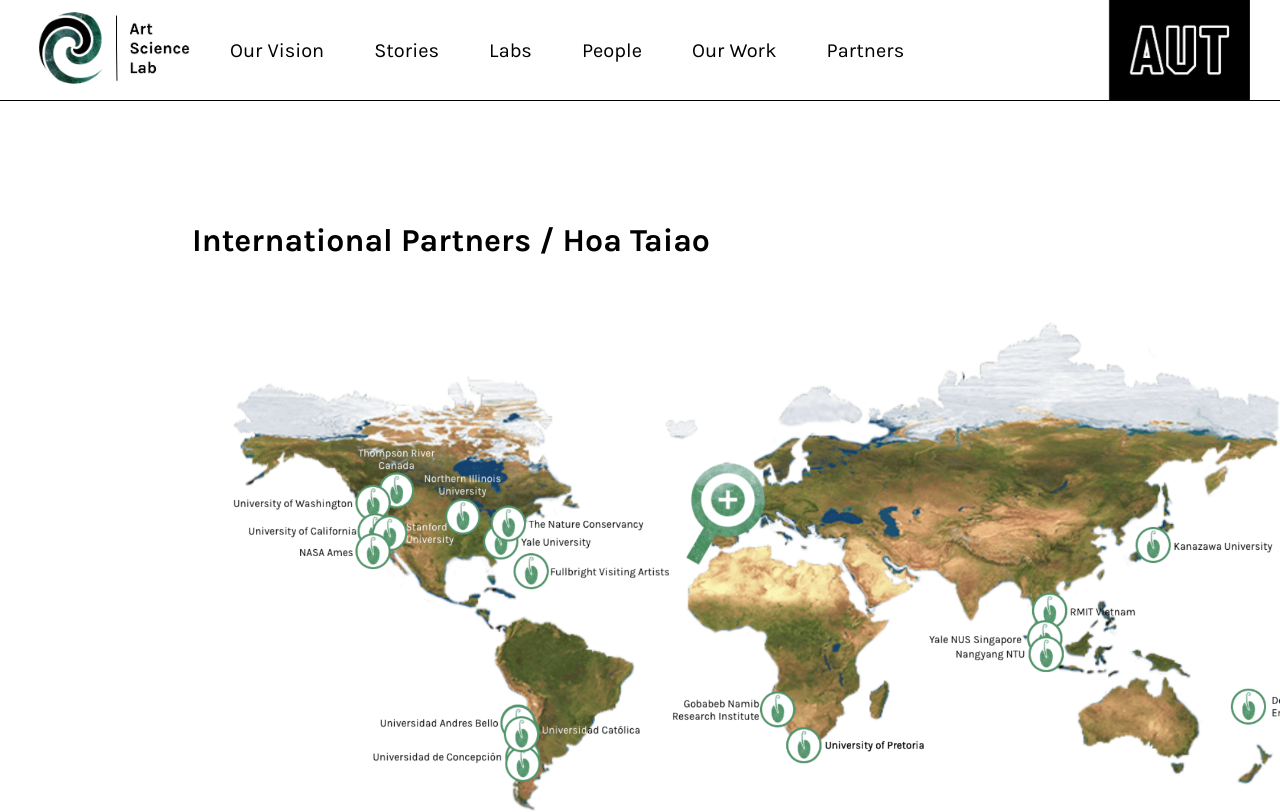
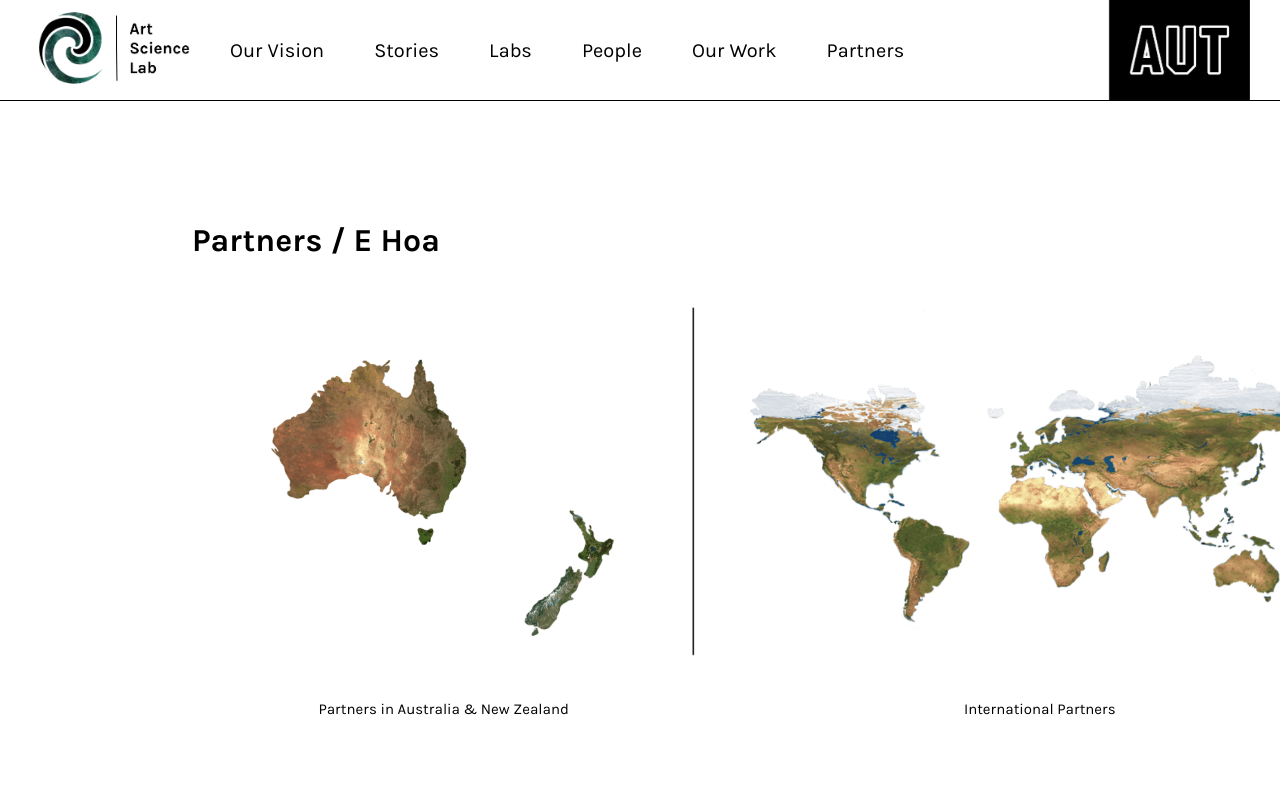
Before and after one commit to rdferrari/asl-react, a React (Create React App) app: page /#/partners in a window 1280 px wide. Shown: the top 812 px of the page. Built offline with nearby package versions, Linux system fonts and the light colour scheme.

Commit message:
World map details working

```diff
--- a/src/components/Partners.jsx
+++ b/src/components/Partners.jsx
@@ -7,8 +7,26 @@
   }
 
   toogleEurope = () => {
+    const { europe } = this.state;
+
     this.setState({
-      europe: !this.state.europe
+      europe: !europe
+    });
+  };
+
+  toogleWorld = () => {
+    const { world } = this.state;
+
+    this.setState({
+      world: !world
+    });
+  };
+
+  toogleOceania = () => {
+    const { oceania } = this.state;
+
+    this.setState({
+      oceania: oceania
     });
   };
 
@@ -17,11 +35,12 @@
       <div className="partners-container">
         <div className="content-container-black">
           <header>
-            <h1>Our Work / Mahi</h1>
+            <h1>Partners / E Hoa</h1>
           </header>
           <div className="partners-maps-container">
             <div>
               <img
+                onClick={this.toogleOceania}
                 className="partners-map-image"
                 src="/images/maps/au-nz.png"
               />
@@ -31,6 +50,7 @@
             </div>
             <div>
               <img
+                onClick={this.toogleWorld}
                 className="partners-map-image"
                 src="/images/maps/world.png"
               />
@@ -50,6 +70,7 @@
         <div className="content-container-black">
           <header>
             <h1>International Partners / Hoa Taiao</h1>
+            <p onClick={this.toogleWorld}>Back - Partners / E Hoa</p>
           </header>
           <div className="partners-map-detail-container">
             {europe === true ? (
@@ -87,7 +108,9 @@
   }
 
   render() {
-    return this._world();
+    const { world } = this.state;
+
+    return world == true ? this._world() : this._maps();
   }
 }
 
```
